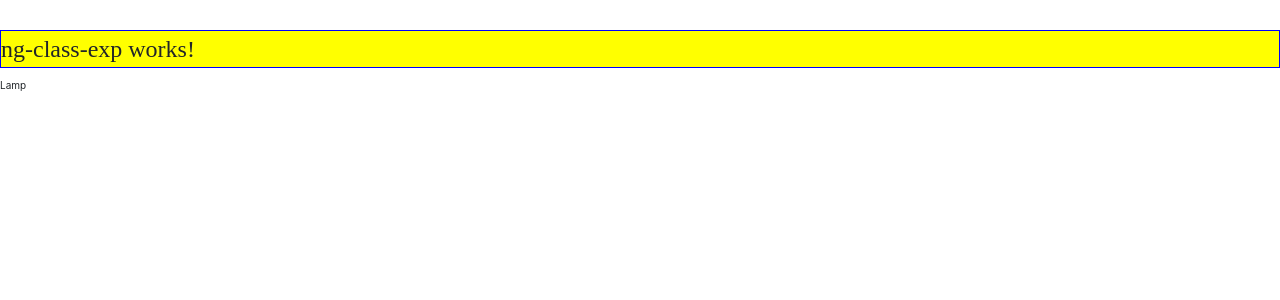
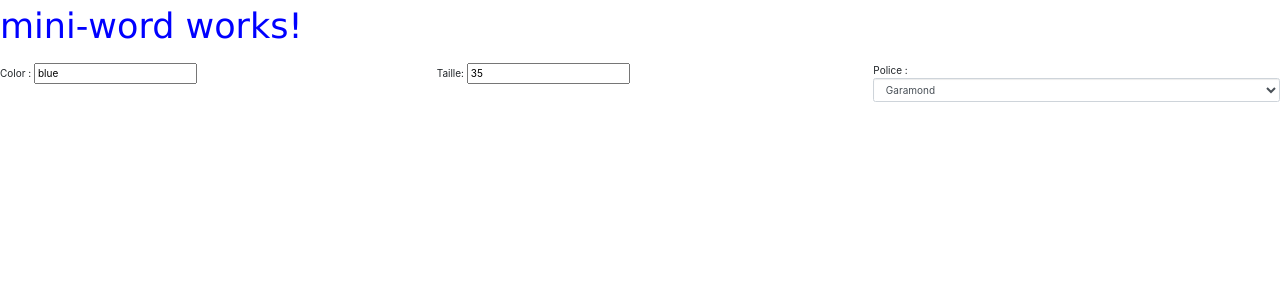
Before and after one commit to abderrahmenne123/Angular_GMC, an Angular app: page / in a window 1280 px wide. Shown: the top 300 px of the page. Built offline with nearby package versions, Linux system fonts and the light colour scheme.

Commit message:
mini-word works!

```diff
--- a/src/app/app.component.html
+++ b/src/app/app.component.html
@@ -1,3 +1,3 @@
 
 
-<app-ng-class-exp></app-ng-class-exp>
+<app-mini-word></app-mini-word>
--- a/src/app/app.module.ts
+++ b/src/app/app.module.ts
@@ -19,6 +19,7 @@ import { FilsComponent } from './fils/fils.component';
 import { MyFavoritColorComponent } from './my-favorit-color/my-favorit-color.component';
 import { NgStyleExempleComponent } from './directive/ng-style-exemple/ng-style-exemple.component';
 import { NgClassExpComponent } from './directives/ng-class-exp/ng-class-exp.component';
+import { MiniWordComponent } from './directives/mini-word/mini-word.component';
 
 
 @NgModule({
@@ -46,6 +47,8 @@ import { NgClassExpComponent } from './directives/ng-class-exp/ng-class-exp.comp
 
     NgClassExpComponent,
 
+    MiniWordComponent,
+
 
   ],
   imports: [
--- /dev/null
+++ b/src/app/directives/mini-word/mini-word.component.html
@@ -0,0 +1,29 @@
+<p
+[ngStyle]="{
+color:color,
+fontSize: size +'px',
+fontFamily :font
+}"
+
+>mini-word works!</p>
+<div class="row">
+  <div class="col-md-4">
+   Color : <input type="text" class=""form-control [(ngModel)]="color">
+
+  </div>
+
+  <div class="col-md-4">
+
+   Taille: <input type="number" class=""form-control [(ngModel)]="size">
+  </div>
+  <div class="col-md-4">
+    Police :
+    <select name=""id="" class="form-control" [(ngModel)]="font">
+
+      <option value="garamond">Garamond</option>
+      <option value="Verdana">Garamond</option>
+      <option value="Times new Roman">Times new Roman</option>
+    </select>
+  </div>
+
+</div>
--- /dev/null
+++ b/src/app/directives/mini-word/mini-word.component.ts
@@ -0,0 +1,17 @@
+import { Component, OnInit } from '@angular/core';
+
+@Component({
+  selector: 'app-mini-word',
+  templateUrl: './mini-word.component.html',
+  styleUrls: ['./mini-word.component.css']
+})
+export class MiniWordComponent implements OnInit {
+color ='blue';
+font='Verdana';
+size=35;
+  constructor() { }
+
+  ngOnInit(): void {
+  }
+
+}
```
Also changed, not shown: src/app/directives/mini-word/mini-word.component.css (added), 1 other file (tests, documents, lock files or other folders).
